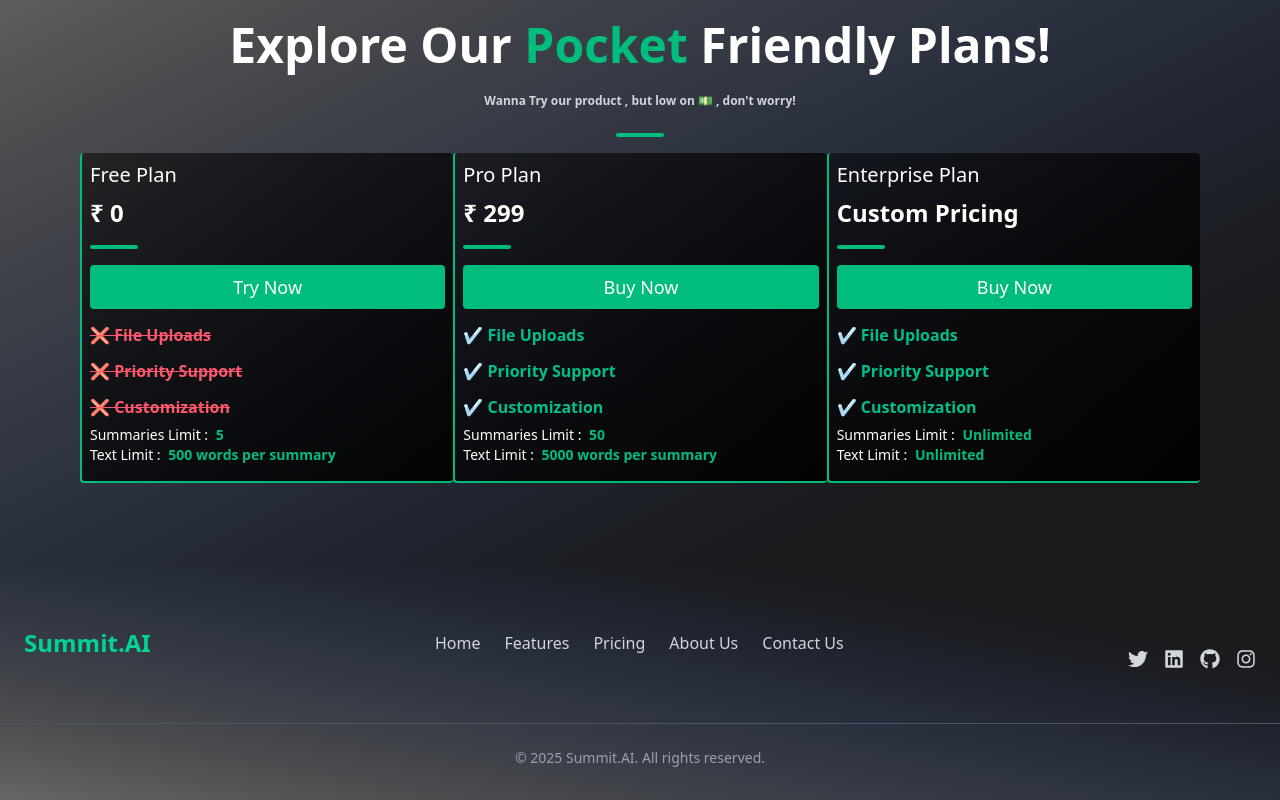
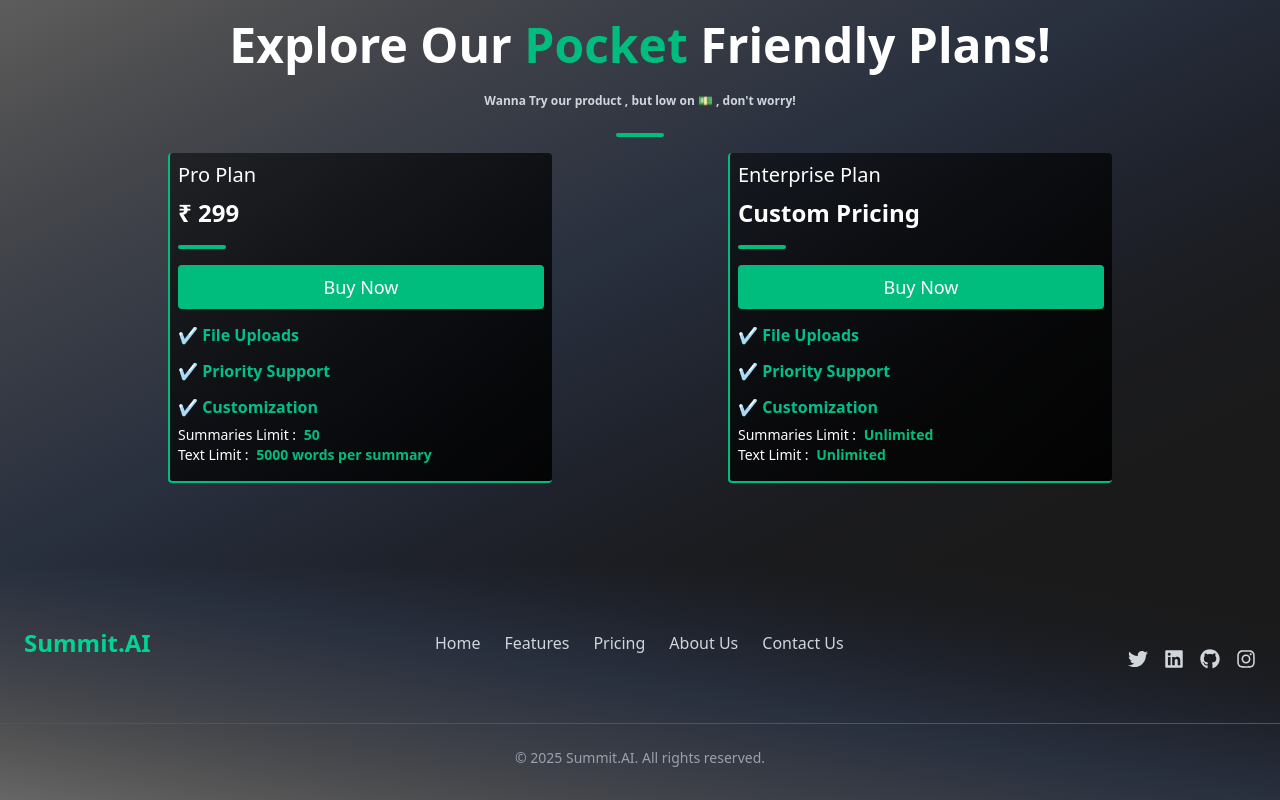
Before and after one commit to KaranSapra124/Summit.AI, a React (Vite) app: page / in a window 1280 px wide. Shown: the part 1569-2369 px from the top of the page. Built offline with nearby package versions, Linux system fonts and the light colour scheme.

Commit message:
Removed Free Plan

```diff
--- a/src/Components/Home/Plans.tsx
+++ b/src/Components/Home/Plans.tsx
@@ -18,7 +18,9 @@
         </p>
         <Divider className="h-1 w-12 mx-auto bg-emerald-500 rounded-full my-4" />
         <div className="flex max-[600px]:flex-col justify-around max-[600px]:gap-4">
-          {pricingPlans?.map((elem: PricingPlanType, index: number) => {
+          {pricingPlans
+            ?.filter((elem) => elem.name !== "Free Plan")
+            .map((elem: PricingPlanType, index: number) => {
               return (
                 <div
                   key={index}
```
Lines whose indentation alone changed are shown as unchanged.
